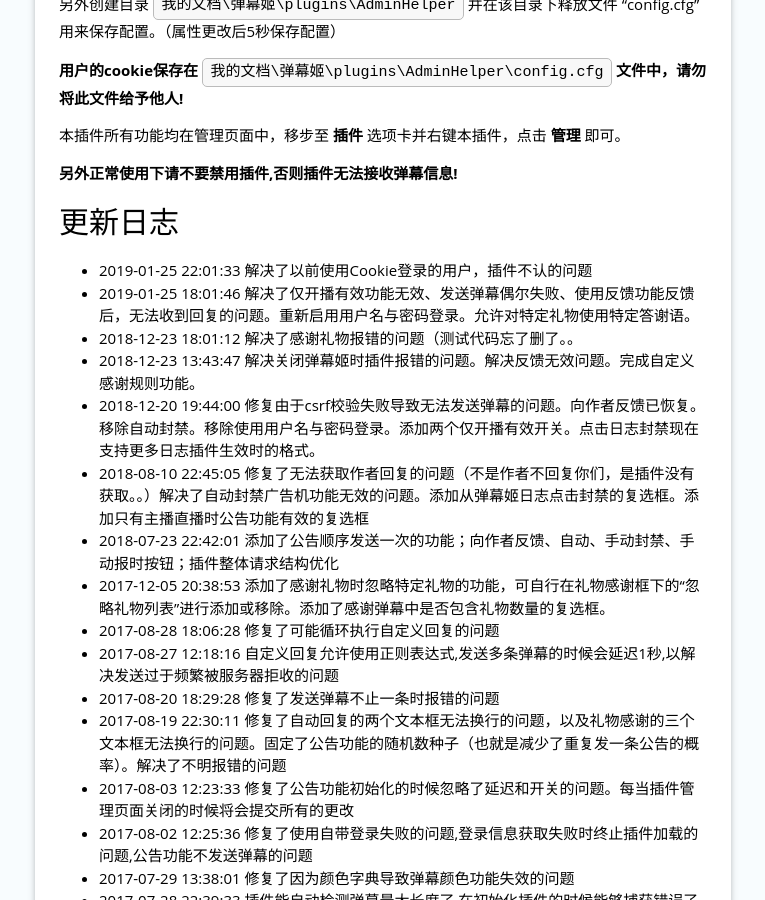
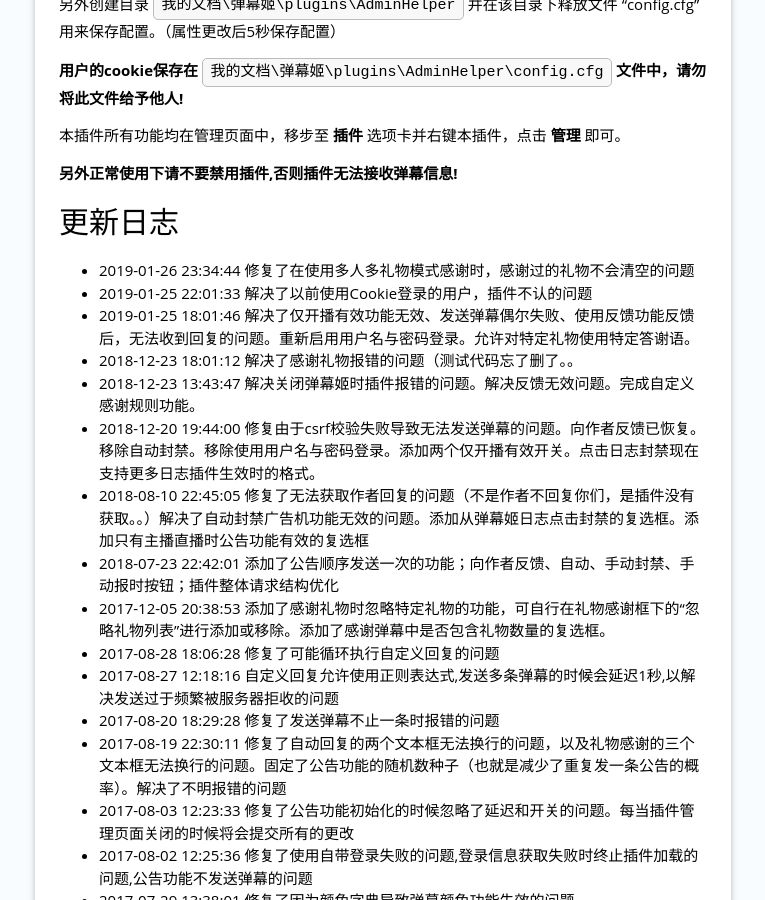
Before and after one commit to Bililive/www.danmuji.org, a Jekyll site: the page built from _plugin/AdminHelper.md, in a window 1280 px wide and 900 px high, scrolled down 1187 px. Shown: the whole window, without its empty margins (309-1074 px from the left). Built offline with Jekyll 4.4.1, drawn with Linux system fonts in a browser that asks for light colours; some of the changed text lies outside the part shown.

Commit message:
更新房管助手重制版至1.1.8
修复了在使用多人多礼物模式感谢时，感谢过的礼物不会清空的问题

```diff
--- a/_plugin/AdminHelper.md
+++ b/_plugin/AdminHelper.md
@@ -5,10 +5,10 @@ auther: 起名废丶西井＆想要一个逗猫棒
 plugin_author: 起名废丶西井＆想要一个逗猫棒
 plugin_name: 房管助手重制版
 plugin_desc: 房管必备
-plugin_version: 1.1.7
-plugin_update_datetime: 2019-01-25 22:01:33 +0800
+plugin_version: 1.1.8
+plugin_update_datetime: 2019-01-26 23:34:44 +0800
 plugin_update_desc: |-
-  解决了以前使用Cookie登录的用户，插件不认的问题
+  修复了在使用多人多礼物模式感谢时，感谢过的礼物不会清空的问题
 plugin_dllink: /resource/AdminHelper/AdminHelper.zip
 plugin_dlnote: 直接提取压缩包里的dll放进插件目录即可
 ---
@@ -55,6 +55,7 @@ plugin_dlnote: 直接提取压缩包里的dll放进插件目录即可
 
 更新日志
 ---
+- 2019-01-26 23:34:44 修复了在使用多人多礼物模式感谢时，感谢过的礼物不会清空的问题
 - 2019-01-25 22:01:33 解决了以前使用Cookie登录的用户，插件不认的问题
 - 2019-01-25 18:01:46 解决了仅开播有效功能无效、发送弹幕偶尔失败、使用反馈功能反馈后，无法收到回复的问题。重新启用用户名与密码登录。允许对特定礼物使用特定答谢语。
 - 2018-12-23 18:01:12 解决了感谢礼物报错的问题（测试代码忘了删了。。
```
Also changed, not shown: 2 other files.
